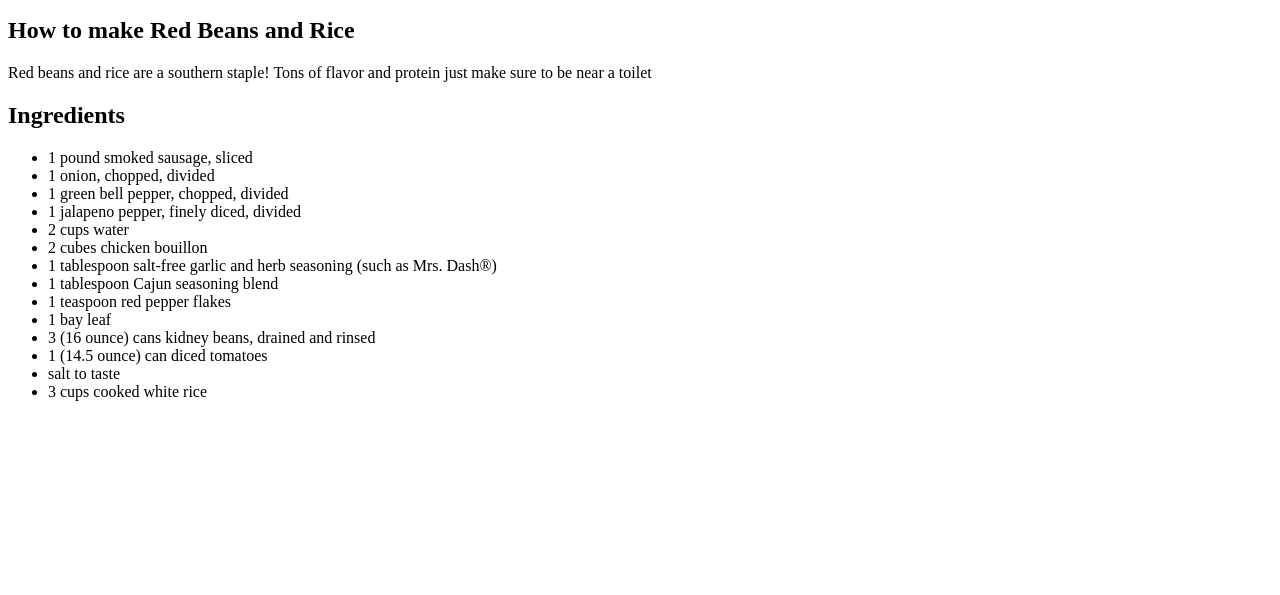
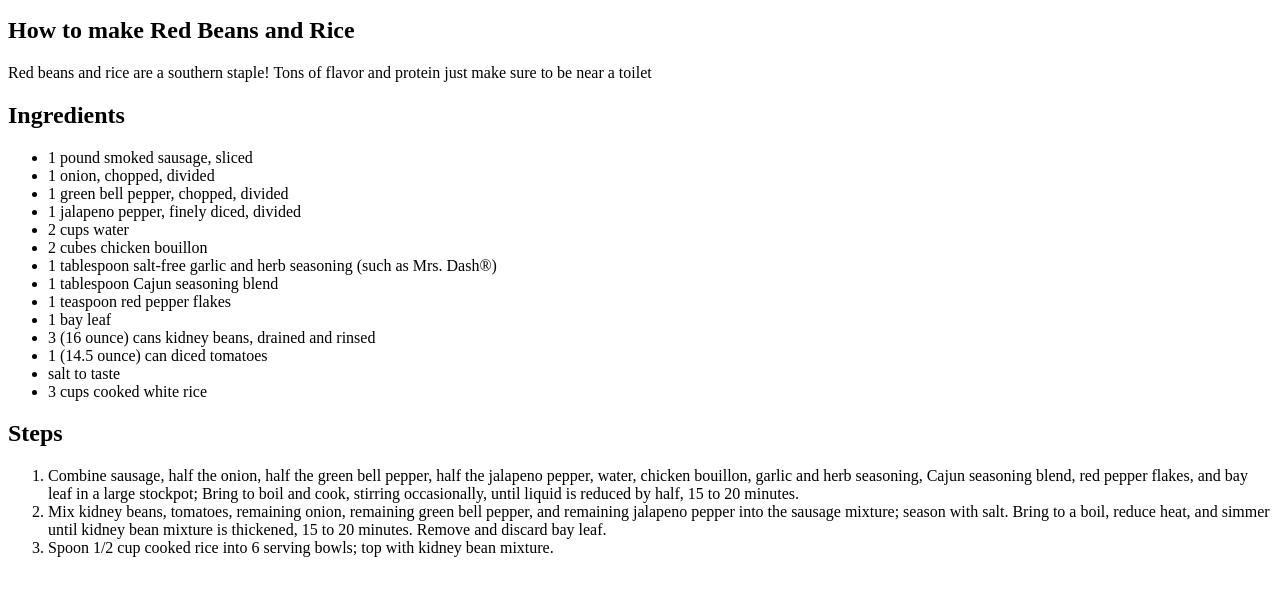
Before and after one commit to Vann-Dalton/odin-recipes, a plain HTML site: page recipes/red-beans-and-rice.html in a window 1280 px wide. Shown: the part 101-696 px from the top of the page. Drawn offline with Linux system fonts and the light colour scheme.

Commit message:
Add heading and ordered list

```diff
--- a/recipes/red-beans-and-rice.html
+++ b/recipes/red-beans-and-rice.html
@@ -28,5 +28,12 @@
         <li>salt to taste</li>
         <li>3 cups cooked white rice</li>
     </ul>
+    <h2>Steps</h2>
+    <ol>
+        <li>Combine sausage, half the onion, half the green bell pepper, half the jalapeno pepper, water, chicken bouillon, garlic and herb seasoning, Cajun seasoning blend, red pepper flakes, and bay leaf in a large stockpot; Bring to boil and cook, stirring occasionally, until liquid is reduced by half, 15 to 20 minutes.</li>
+        <li>Mix kidney beans, tomatoes, remaining onion, remaining green bell pepper, and remaining jalapeno pepper into the sausage mixture; season with salt. Bring to a boil, reduce heat, and simmer until kidney bean mixture is thickened, 15 to 20 minutes. Remove and discard bay leaf.</li>
+        <li>Spoon 1/2 cup cooked rice into 6 serving bowls; top with kidney bean mixture.</li>
+    </ol>
+
 </body>
 </html>
```
